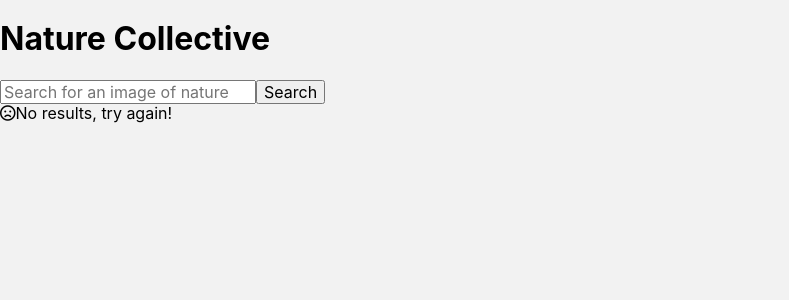
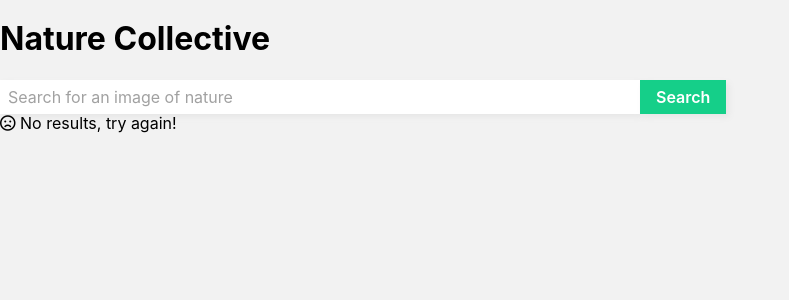
Before and after one commit to aaronsomo/nature-collective, a React (Create React App) app: page / in a window 1280 px wide. Shown: the top 300 px of the page, without its empty margins (0-789 px from the left). Built offline with nearby package versions, Linux system fonts and the light colour scheme.

Commit message:
animated search bar and loader

```diff
--- a/src/App.js
+++ b/src/App.js
@@ -13,7 +13,7 @@ class App extends Component {
       loading: false,
       error: false,
       results: [],
-      noResultsText: 'No results, try again!',
+      noResultsText: ' No results, try again!',
     };
   }
 
--- a/src/components/Input.jsx
+++ b/src/components/Input.jsx
@@ -1,4 +1,5 @@
 import React from 'react';
+import './Input.scss';
 
 class Input extends React.Component {
   constructor(props) {
--- /dev/null
+++ b/src/components/Input.scss
@@ -0,0 +1,49 @@
+@import '../shared';
+
+/*
+==========================
+INPUT & INPUT BTN & ERROR
+==========================
+*/
+#query-input {
+  margin: 0 auto;
+  max-width: 1080px;
+  width: 50vw;
+  padding: 8px;
+  border: none;
+  box-shadow: $box-shadow;
+  color: $dark-grey;
+  &::placeholder {
+    color: $grey;
+  }
+}
+
+.query-btn {
+  border: none;
+  color: white;
+  background-color: $theme-green;
+  box-shadow: $box-shadow;
+  padding: 8px 16px;
+  font-weight: 600;
+}
+
+/*
+==========================
+MEDIA QUERY
+==========================
+*/
+
+@media (max-width: 550px) {
+  #query-input {
+    width: 60%;
+  }
+}
+
+@media (max-width: 340px) {
+  #query-input {
+    width: 100%;
+  }
+  .query-btn {
+    width: 100%;
+  }
+}
```
Also changed, not shown: src/components/Loader.scss (added, +22 -0 lines).
